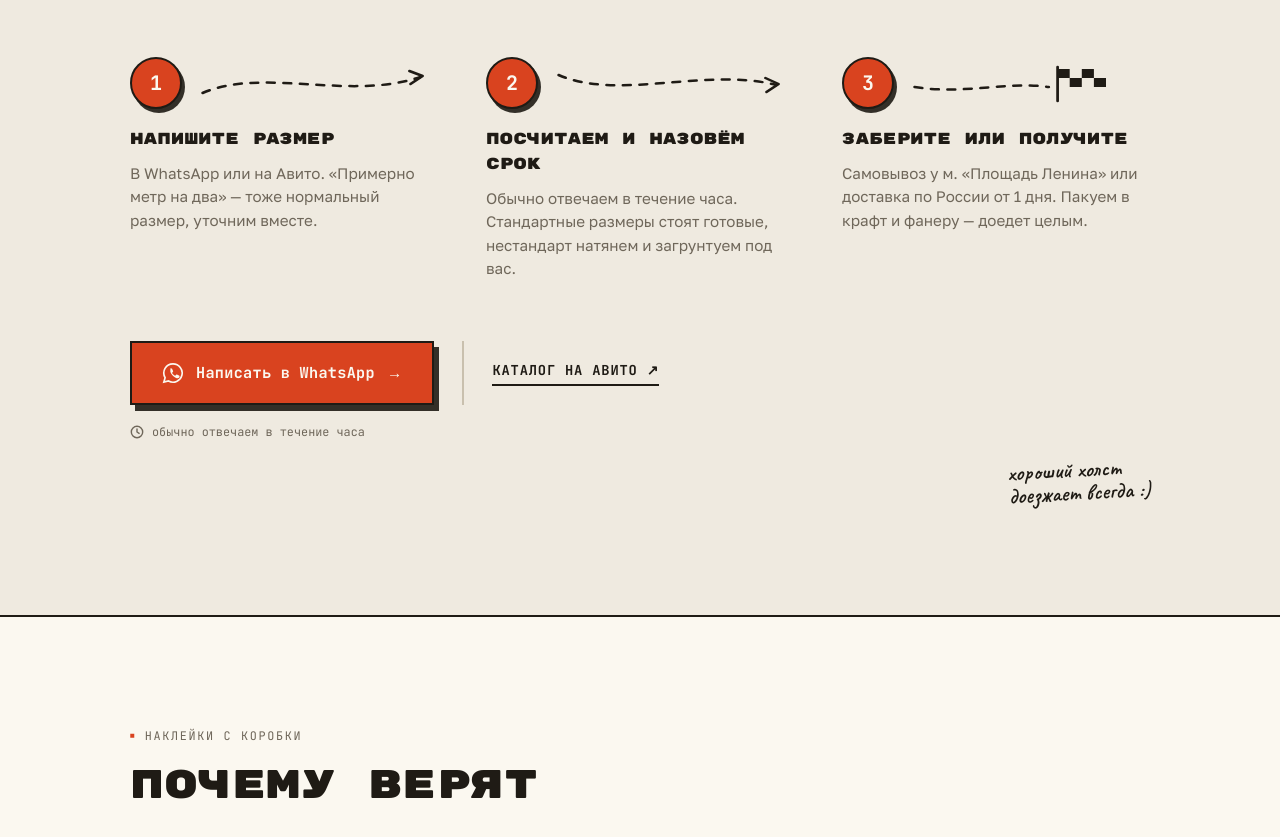
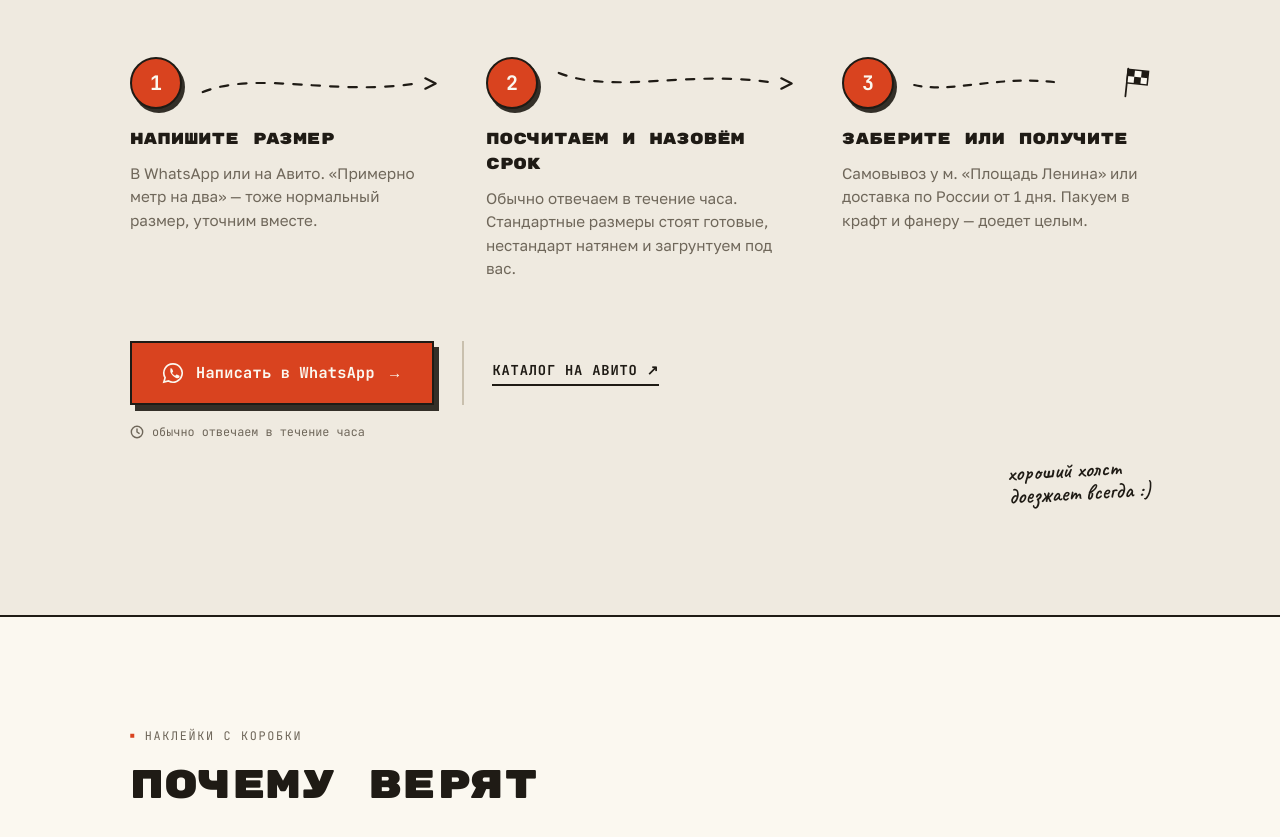
Before and after one commit to MonsPavel/prosto-holst, a plain HTML site: page index.html in a window 1280 px wide. Shown: the part 3371-4208 px from the top of the page. Drawn offline with Linux system fonts and the light colour scheme.

Commit message:
Стрелки и флаг в шагах: фиксированные SVG без растяжения, нормальный клетчатый вымпел

```diff
--- a/assets/style.css
+++ b/assets/style.css
@@ -359,7 +359,10 @@ h1, h2, h3 { margin: 0; }
   font-family: var(--font-mono); font-weight: 700; font-size: 1.25rem;
   box-shadow: 3px 4px 0 rgba(31, 27, 21, .9);
 }
-.step__link { flex: 1; min-width: 0; height: 44px; color: var(--ink); }
+.step__link { flex: 1; min-width: 0; height: 44px; display: flex; align-items: center; color: var(--ink); }
+.step__dash { flex: 1; min-width: 0; height: 100%; }
+.step__tip { flex: none; width: 15px; height: 15px; margin-left: -3px; }
+.step__flag { flex: none; width: 30px; height: 34px; margin-left: 4px; }
 .step h3 { font-family: var(--font-display); font-weight: 400; font-size: 1rem; text-transform: uppercase; margin-bottom: 10px; }
 .step p { margin: 0; color: var(--graphite); font-size: .95rem; }
 
--- a/index.html
+++ b/index.html
@@ -218,10 +218,10 @@
           <li class="step" data-reveal>
             <div class="step__head">
               <span class="step__num">1</span>
-              <svg class="step__link" viewBox="0 0 220 44" preserveAspectRatio="none" aria-hidden="true">
-                <path d="M6 32 C 60 6, 140 40, 204 16" fill="none" stroke="currentColor" stroke-width="2.5" stroke-dasharray="7 8" stroke-linecap="round"/>
-                <path d="M194 10 l12 5 -11 8" fill="none" stroke="currentColor" stroke-width="2.5" stroke-linecap="round" stroke-linejoin="round"/>
-              </svg>
+              <span class="step__link" aria-hidden="true">
+                <svg class="step__dash" viewBox="0 0 200 44" preserveAspectRatio="none"><path d="M6 31 C 55 9, 120 36, 194 22" fill="none" stroke="currentColor" stroke-width="2.2" stroke-dasharray="7 9" stroke-linecap="round"/></svg>
+                <svg class="step__tip" viewBox="0 0 16 16"><path d="M2.5 2.5 L13.5 8 L2.5 13.5" fill="none" stroke="currentColor" stroke-width="2.4" stroke-linecap="round" stroke-linejoin="round"/></svg>
+              </span>
             </div>
             <h3>Напишите размер</h3>
             <p>В WhatsApp или на Авито. «Примерно метр на два» — тоже нормальный размер, уточним вместе.</p>
@@ -229,10 +229,10 @@
           <li class="step" data-reveal>
             <div class="step__head">
               <span class="step__num">2</span>
-              <svg class="step__link" viewBox="0 0 220 44" preserveAspectRatio="none" aria-hidden="true">
-                <path d="M6 14 C 60 40, 140 6, 204 24" fill="none" stroke="currentColor" stroke-width="2.5" stroke-dasharray="7 8" stroke-linecap="round"/>
-                <path d="M194 17 l12 6 -11 8" fill="none" stroke="currentColor" stroke-width="2.5" stroke-linecap="round" stroke-linejoin="round"/>
-              </svg>
+              <span class="step__link" aria-hidden="true">
+                <svg class="step__dash" viewBox="0 0 200 44" preserveAspectRatio="none"><path d="M6 12 C 55 34, 120 8, 194 22" fill="none" stroke="currentColor" stroke-width="2.2" stroke-dasharray="7 9" stroke-linecap="round"/></svg>
+                <svg class="step__tip" viewBox="0 0 16 16"><path d="M2.5 2.5 L13.5 8 L2.5 13.5" fill="none" stroke="currentColor" stroke-width="2.4" stroke-linecap="round" stroke-linejoin="round"/></svg>
+              </span>
             </div>
             <h3>Посчитаем и назовём срок</h3>
             <p>Обычно отвечаем в течение часа. Стандартные размеры стоят готовые, нестандарт натянем и загрунтуем под вас.</p>
@@ -240,14 +240,20 @@
           <li class="step" data-reveal>
             <div class="step__head">
               <span class="step__num">3</span>
-              <svg class="step__link" viewBox="0 0 220 44" preserveAspectRatio="none" aria-hidden="true">
-                <path d="M6 26 C 50 34, 90 20, 128 26" fill="none" stroke="currentColor" stroke-width="2.5" stroke-dasharray="7 8" stroke-linecap="round"/>
-                <line x1="136" y1="6" x2="136" y2="40" stroke="currentColor" stroke-width="2.5" stroke-linecap="round"/>
-                <g fill="currentColor">
-                  <rect x="136" y="8" width="11" height="9"/><rect x="158" y="8" width="11" height="9"/>
-                  <rect x="147" y="17" width="11" height="9"/><rect x="169" y="17" width="11" height="9"/>
-                </g>
-              </svg>
+              <span class="step__link" aria-hidden="true">
+                <svg class="step__dash" viewBox="0 0 200 44" preserveAspectRatio="none"><path d="M6 24 C 45 33, 85 13, 148 22" fill="none" stroke="currentColor" stroke-width="2.2" stroke-dasharray="7 9" stroke-linecap="round"/></svg>
+                <svg class="step__flag" viewBox="0 0 44 48">
+                  <g transform="rotate(6 22 24)">
+                    <line x1="10" y1="4" x2="10" y2="45" stroke="currentColor" stroke-width="2.6" stroke-linecap="round"/>
+                    <rect x="10" y="5" width="30" height="20" fill="#FBF8F0" stroke="currentColor" stroke-width="2.2"/>
+                    <g fill="currentColor">
+                      <rect x="10" y="5" width="10" height="10"/>
+                      <rect x="30" y="5" width="10" height="10"/>
+                      <rect x="20" y="15" width="10" height="10"/>
+                    </g>
+                  </g>
+                </svg>
+              </span>
             </div>
             <h3>Заберите или получите</h3>
             <p>Самовывоз у м. «Площадь Ленина» или доставка по России от 1 дня. Пакуем в крафт и фанеру — доедет целым.</p>
```
